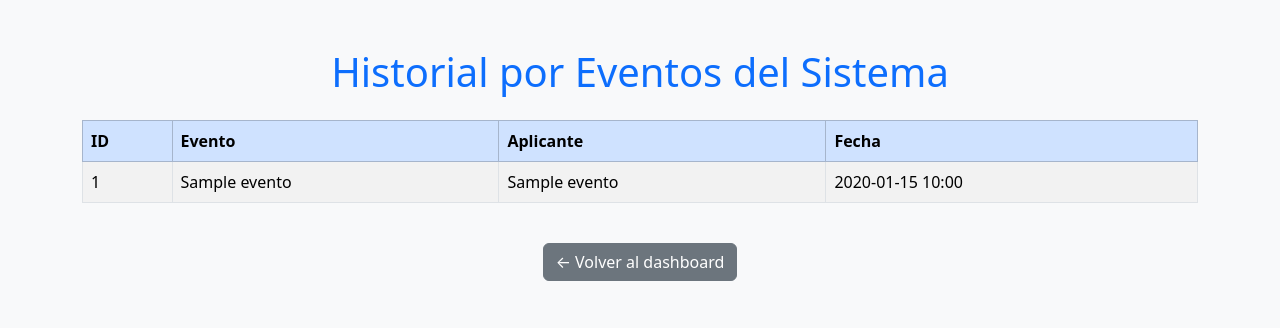
After one commit to Angel50257/IRSI-admisiones, a Flask app: template templates/admin_ver_historial_eventos.html in a window 1280 px wide. The commit adds this page. Shown: the top 328 px of the page. Run offline with Flask 2, Linux system fonts and the light colour scheme; the template is opened without the code that fills it: most values are stand-ins (such as "Sample title", 1, 10 or a date in 2020).

Commit message:
historial de eventos

```diff
--- /dev/null
+++ b/templates/admin_ver_historial_eventos.html
@@ -0,0 +1,49 @@
+<!DOCTYPE html>
+<html lang="es">
+<head>
+  <meta charset="UTF-8" />
+  <title>Historial por Eventos</title>
+  <!-- Bootstrap CSS -->
+  <link href="https://cdn.jsdelivr.net/npm/bootstrap@5.3.3/dist/css/bootstrap.min.css" rel="stylesheet" />
+</head>
+<body class="bg-light">
+
+  <div class="container py-5">
+    <h1 class="mb-4 text-primary text-center">Historial por Eventos del Sistema</h1>
+
+    <div class="table-responsive">
+      <table class="table table-bordered table-hover table-striped align-middle">
+        <thead class="table-primary">
+          <tr>
+            <th>ID</th>
+            <th>Evento</th>
+            <th>Aplicante</th>
+            <th>Fecha</th>
+          </tr>
+        </thead>
+        <tbody>
+          {% for evento in eventos %}
+          <tr>
+            <td>{{ evento.id }}</td>
+            <td>{{ evento.evento }}</td>
+            <td>{{ evento.nombre_completo if evento.nombre_completo else 'Sin aplicante' }}</td>
+            <td>{{ evento.fecha.strftime('%Y-%m-%d %H:%M') }}</td>
+          </tr>
+          {% else %}
+          <tr>
+            <td colspan="4" class="text-center text-muted">No hay eventos registrados.</td>
+          </tr>
+          {% endfor %}
+        </tbody>
+      </table>
+    </div>
+
+    <div class="text-center mt-4">
+      <a href="{{ url_for('panel.administrador_dashboard') }}" class="btn btn-secondary">&larr; Volver al dashboard</a>
+    </div>
+  </div>
+
+  <!-- Bootstrap JS -->
+  <script src="https://cdn.jsdelivr.net/npm/bootstrap@5.3.3/dist/js/bootstrap.bundle.min.js"></script>
+</body>
+</html>
```
Also changed, not shown: app/routes/panel.py (+19 -0 lines), templates/panel_admin.html (+14 -9 lines).
